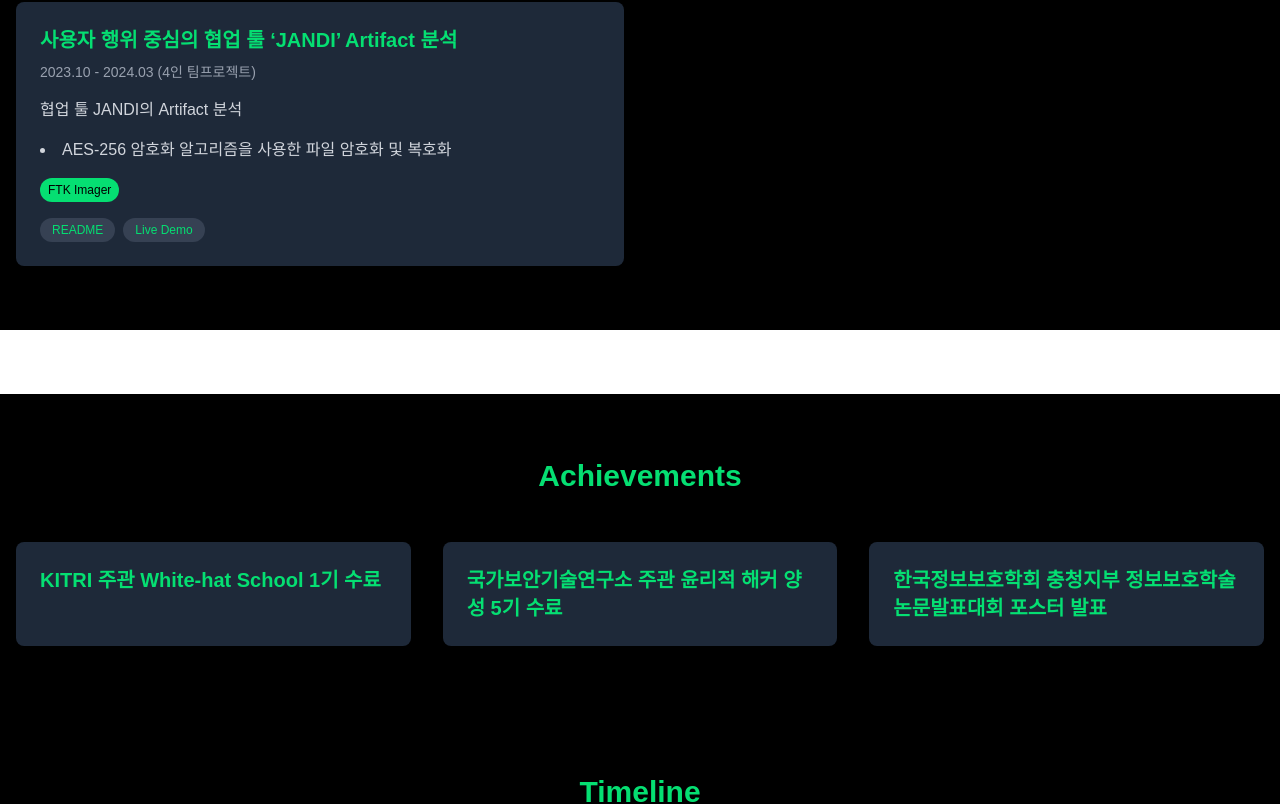
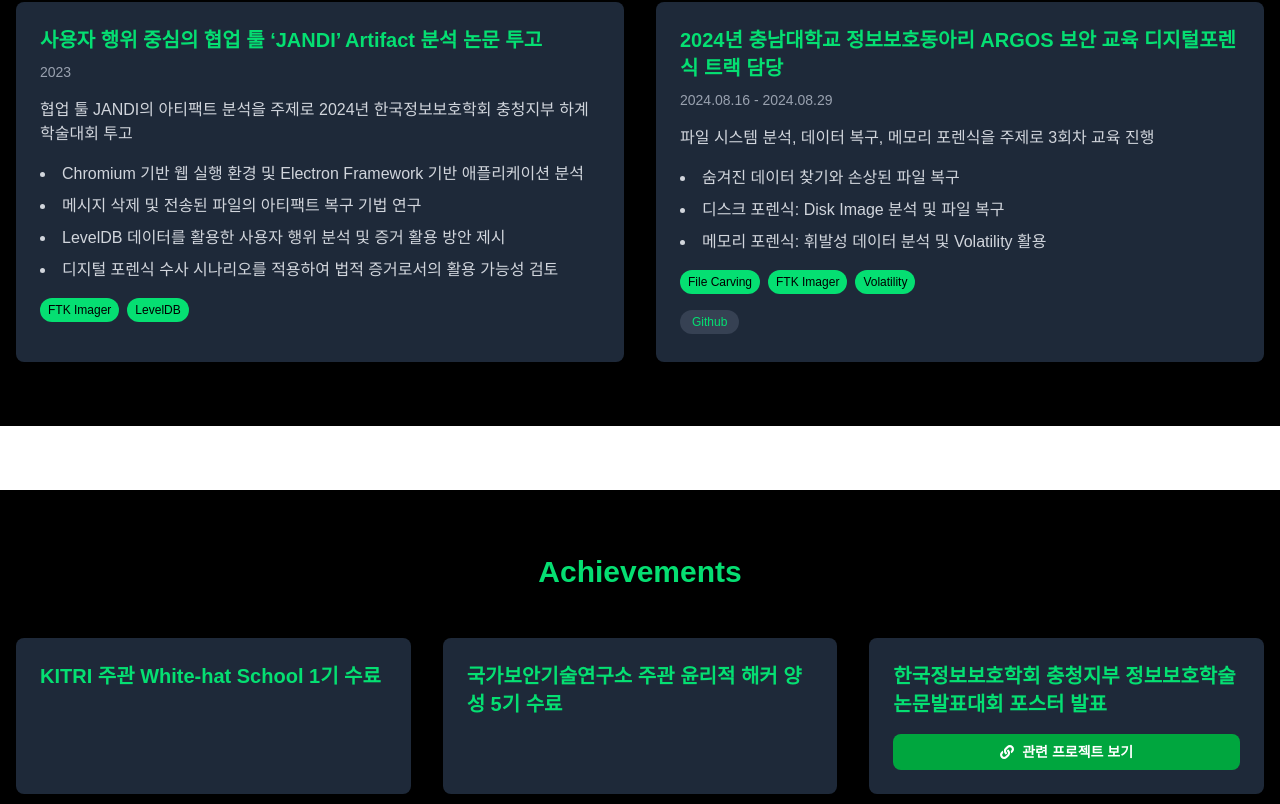
Before and after one commit to me0w2en/me0w2en.github.io, a Next.js app: page / in a window 1280 px wide. Shown: the part 1856-2660 px from the top of the page. Built offline with nearby package versions, Linux system fonts and the light colour scheme.

Commit message:
Design: 프로젝트-성과 연결 UI 수정

```diff
--- a/src/components/Achievements.tsx
+++ b/src/components/Achievements.tsx
@@ -1,11 +1,32 @@
-// description 작성
+import React from "react";
+import { FaLink } from "react-icons/fa";
+
 const achievements = [
-    { title: "KITRI 주관 White-hat School 1기 수료"},
-    { title: "국가보안기술연구소 주관 윤리적 해커 양성 5기 수료"},
-    { title: "한국정보보호학회 충청지부 정보보호학술논문발표대회 포스터 발표"},
+    { title: "KITRI 주관 White-hat School 1기 수료" },
+    { title: "국가보안기술연구소 주관 윤리적 해커 양성 5기 수료" },
+    {
+        title: "한국정보보호학회 충청지부 정보보호학술논문발표대회 포스터 발표",
+        relatedProject: {
+            title: "사용자 행위 중심의 협업 툴 ‘JANDI’ Artifact 분석 논문 투고",
+            id: "jandi-paper"
+        }
+    }
 ];
 
 export const Achievements = () => {
+    const handleScrollToProject = (projectId: string) => {
+        const projectElement = document.getElementById(projectId);
+        if (projectElement) {
+            projectElement.classList.add("highlight"); // 하이라이트 클래스 추가
+            projectElement.scrollIntoView({ behavior: "smooth", block: "center" });
+
+            // 3초 후 하이라이트 효과 제거
+            setTimeout(() => {
+                projectElement.classList.remove("highlight");
+            }, 3000);
+        }
+    };
+
     return (
         <section id="achievements" className="py-16 bg-black text-white">
             <div className="container mx-auto px-4">
@@ -14,12 +35,21 @@
                 </h2>
                 <div className="grid grid-cols-1 sm:grid-cols-2 lg:grid-cols-3 gap-8">
                     {achievements.map((item, index) => (
-              <div
-                key={index}
-                className="p-6 bg-gray-800 rounded-lg shadow-md hover:shadow-xl transition-all"
+                        <div key={index} className="p-6 bg-gray-800 rounded-lg shadow-md hover:shadow-xl transition-all flex flex-col justify-between">
+                            <h3 className="text-xl font-bold text-green-400">{item.title}</h3>
+
+                            {/* 관련 프로젝트 버튼을 하단에 배치 */}
+                            {item.relatedProject && (
+                                <div className="pt-4 ">
+                                    <button
+                                        onClick={() => handleScrollToProject(item.relatedProject.id)}
+                                        className="flex items-center justify-center bg-green-600 hover:bg-green-500 text-white text-sm font-semibold px-4 py-2 rounded-lg transition-all w-full"
                                     >
-                <h3 className="text-xl font-bold text-green-400">{item.title}</h3>
-                {/* <p className="text-gray-300">{item.description}</p> */}
+                                        <FaLink className="mr-2" />
+                                        관련 프로젝트 보기
+                                    </button>
+                                </div>
+                            )}
                         </div>
                     ))}
                 </div>
--- a/src/components/ProjectGallery.tsx
+++ b/src/components/ProjectGallery.tsx
@@ -12,10 +12,7 @@
             "ATT&CK Matrix 기반 공격 및 탐지 대시보드 구축",
         ],
         stack: ["Elastic SIEM", "Sigma", "ATT&CK Framework"],
-    links: [
-      { label: "README", url: "https://github.com/example/network-analyzer-readme" },
-      { label: "Live Demo", url: "https://example.com/network-analyzer" },
-    ],
+        links: [{ label: "README", url: "https://github.com/example/network-analyzer-readme" }],
     },
     {
         title: "Just For Security CTF 문제 출제 및 운영",
@@ -26,24 +23,39 @@
             "Windows 환경에서 삭제된 파일 복구",
             "Android 환경에서 모바일 앱 코드 난독화",
         ],
-    stack: ["APK", "FTK Imager"],
+        stack: ["PDF", "APK", "FTK Imager"],
         links: [
-      { label: "README", url: "https://github.com/example/forensics-toolkit-readme" },
-      { label: "Live Demo", url: "https://example.com/forensics-toolkit" },
+            { label: "Writeup", url: "https://github.com/example/forensics-toolkit-writeup" },
+            { label: "CTF 문제 1", url: "https://github.com/example/ctf-challenge-1" },
+            { label: "CTF 문제 2", url: "https://github.com/example/ctf-challenge-2" },
+            { label: "CTF 문제 3", url: "https://github.com/example/ctf-challenge-3" },
         ],
     },
     {
-    title: "사용자 행위 중심의 협업 툴 ‘JANDI’ Artifact 분석",
-    period: "2023.10 - 2024.03 (4인 팀프로젝트)",
-    description: "협업 툴 JANDI의 Artifact 분석",
+        title: "사용자 행위 중심의 협업 툴 ‘JANDI’ Artifact 분석 논문 투고",
+        period: "2023",
+        description: "협업 툴 JANDI의 아티팩트 분석을 주제로 2024년 한국정보보호학회 충청지부 하계 학술대회 투고",
         details: [
-      "AES-256 암호화 알고리즘을 사용한 파일 암호화 및 복호화",
+            "Chromium 기반 웹 실행 환경 및 Electron Framework 기반 애플리케이션 분석",
+            "메시지 삭제 및 전송된 파일의 아티팩트 복구 기법 연구",
+            "LevelDB 데이터를 활용한 사용자 행위 분석 및 증거 활용 방안 제시",
+            "디지털 포렌식 수사 시나리오를 적용하여 법적 증거로서의 활용 가능성 검토",
         ],
-    stack: ["FTK Imager"],
-    links: [
-      { label: "README", url: "https://github.com/example/encrypted-storage-readme" },
-      { label: "Live Demo", url: "https://example.com/encrypted-storage" },
+        stack: ["FTK Imager", "LevelDB"],
+        id: "jandi-paper",
+        relatedAchievement: "한국정보보호학회 충청지부 정보보호학술논문발표대회 포스터 발표",
+    },
+    {
+        title: "2024년 충남대학교 정보보호동아리 ARGOS 보안 교육 디지털포렌식 트랙 담당",
+        period: "2024.08.16 - 2024.08.29",
+        description: "파일 시스템 분석, 데이터 복구, 메모리 포렌식을 주제로 3회차 교육 진행",
+        details: [
+            "숨겨진 데이터 찾기와 손상된 파일 복구",
+            "디스크 포렌식: Disk Image 분석 및 파일 복구",
+            "메모리 포렌식: 휘발성 데이터 분석 및 Volatility 활용",
         ],
+        stack: ["File Carving", "FTK Imager", "Volatility"],
+        links: [{ label: "Github", url: "https://github.com/4RG0S/2024-Summer-Edu" }],
     },
 ];
 
@@ -51,39 +63,33 @@
   return (
       <section id="projects" className="py-16 bg-black text-white">
           <div className="container mx-auto px-4">
-        {/* Section Title */}
               <h2 className="text-3xl font-bold text-center text-green-400 mb-12">
                   Project Gallery
               </h2>
 
-        {/* Project Cards */}
               <div className="grid grid-cols-1 sm:grid-cols-2 gap-8">
                   {projects.map((project, index) => (
                       <motion.div
                           key={index}
-              className="p-6 bg-gray-800 rounded-lg shadow-md hover:shadow-xl hover:scale-105 transition-all"
+                          id={project.id}
+                          className="p-6 bg-gray-800 rounded-lg shadow-md hover:shadow-xl hover:scale-105 transition-all flex flex-col justify-between project-card"
                       >
-              {/* Title */}
+                          <div>
                               <h3 className="text-xl font-bold text-green-400 mb-2">
                                   {project.title}
                               </h3>
 
-              {/* Period */}
                               <p className="text-sm text-gray-400 mb-4">{project.period}</p>
-
-              {/* Description */}
                               <p className="text-gray-300 mb-4">{project.description}</p>
 
-              {/* Details */}
                               <ul className="list-disc list-inside text-gray-300 mb-4 space-y-2">
                                   {project.details.map((detail, idx) => (
                                       <li key={idx}>{detail}</li>
                                   ))}
                               </ul>
 
-              {/* Stack Badges */}
                               <div className="flex flex-wrap gap-2 mb-4">
-                {project.stack.map((tech, idx) => (
+                                  {project.stack?.map((tech, idx) => (
                                       <span
                                           key={idx}
                                           className="text-xs bg-green-400 text-black px-2 py-1 rounded-full"
@@ -93,9 +99,8 @@
                                   ))}
                               </div>
 
-              {/* Links */}
                               <div className="flex flex-wrap gap-2">
-                {project.links.map((link, idx) => (
+                                  {project.links?.map((link, idx) => (
                                       <a
                                           key={idx}
                                           href={link.url}
@@ -107,6 +112,7 @@
                                       </a>
                                   ))}
                               </div>
+                          </div>
                       </motion.div>
                   ))}
               </div>
--- a/src/styles/globals.css
+++ b/src/styles/globals.css
@@ -22,3 +22,10 @@
   background: var(--background);
   font-family: Arial, Helvetica, sans-serif;
 }
+
+.project-card.highlight {
+  border: 3px solid #22c55e; /* 초록색 강조 */
+  box-shadow: 0px 0px 20px rgba(34, 197, 94, 0.5);
+  transform: scale(1.05);
+  transition: all 0.3s ease-in-out;
+}
```
Lines whose indentation alone changed are shown as unchanged.
